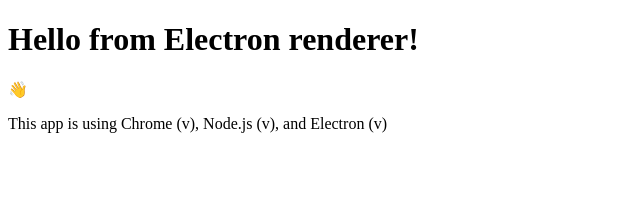
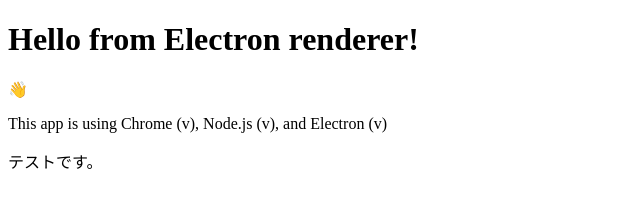
Before and after one commit to yasuyoshi64/my-electron-app, an Electron app: page index.html in a window 800 px wide. Shown: the full height of the page, 0-640 px from the left. Drawn offline with Linux system fonts and the light colour scheme; no server answers.

Commit message:
テスト

```diff
--- a/index.html
+++ b/index.html
@@ -18,6 +18,7 @@
     <p>👋</p>
     <p id="info"></p>
     <p id="info2"></p>
+    <p>テストです。</p>
   </body>
   <script src="render.js"></script>
 </html>
```
